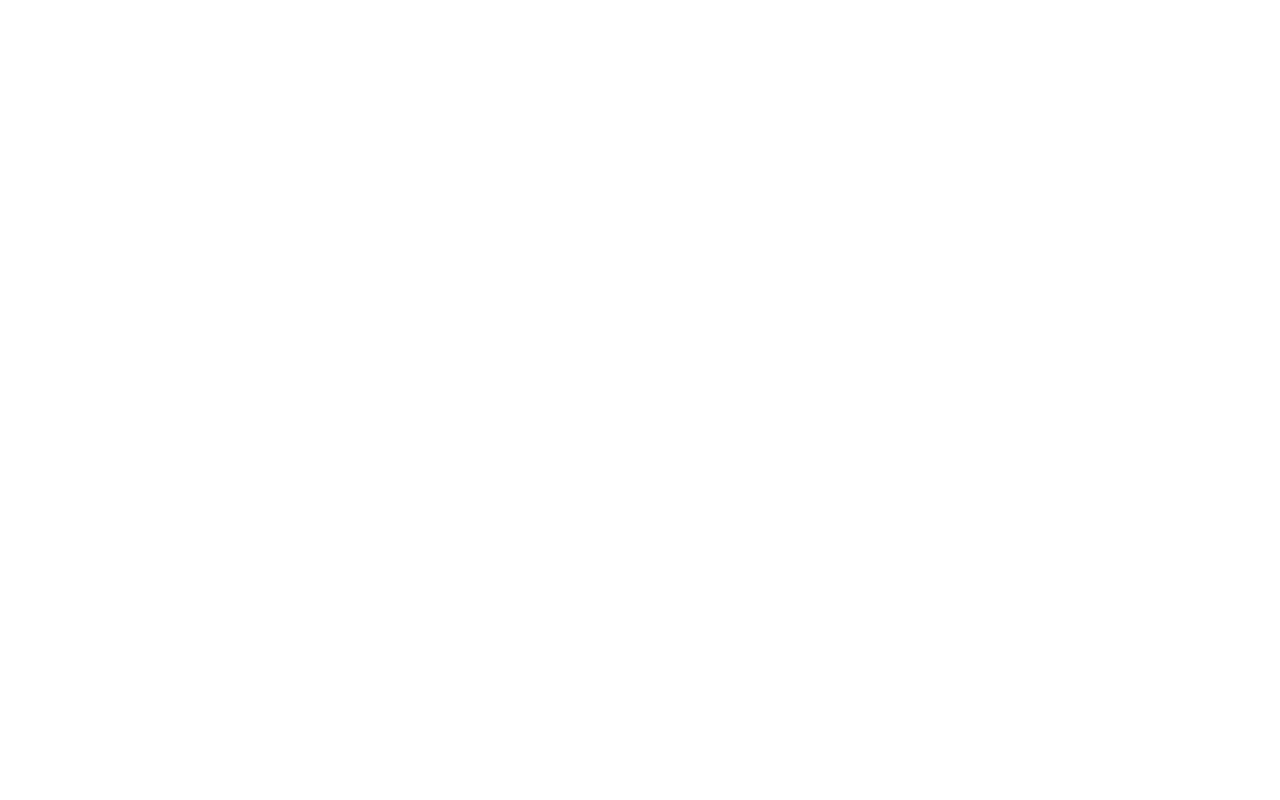
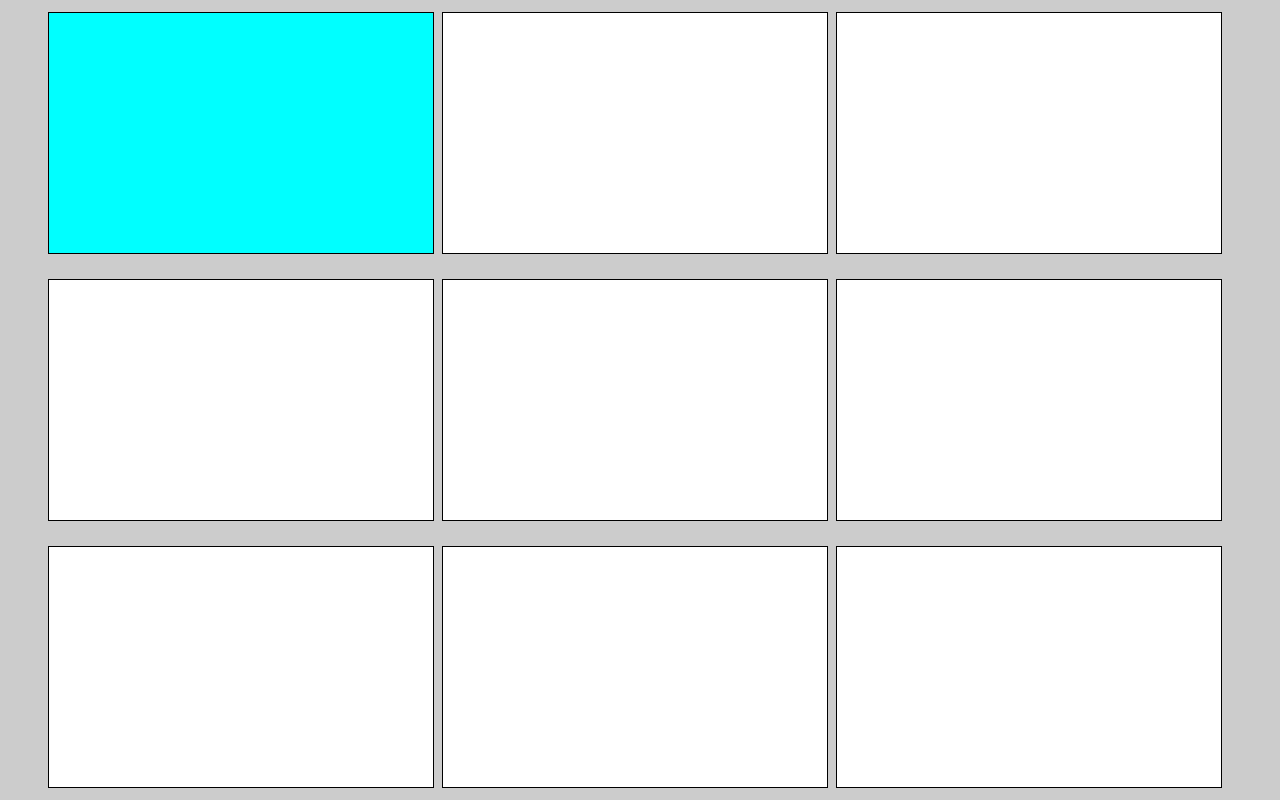
Before and after one commit to KDT-IaaS-Class-One-Group/sudoku-prac, a plain HTML site: page sample.html in a window 1280 px wide. Drawn offline with Linux system fonts and the light colour scheme.

Commit message:
기초 html 작성

```diff
--- a/sample.html
+++ b/sample.html
@@ -4,8 +4,66 @@
   <meta charset="UTF-8">
   <meta name="viewport" content="width=device-width, initial-scale=1.0">
   <title>Document</title>
+  <style>
+    *{
+      margin: 0;
+      padding: 0;
+      box-sizing: border-box;
+    }
+    li {
+      list-style: none;
+    }
+    body{
+      overflow-x: hidden;
+    }
+    #root {
+      width: 100vw;
+      height: 100vh;
+      background-color: #ccc;
+      display: flex;
+      flex-wrap: wrap;
+      justify-content: center;
+      align-items: center;
+    }
+    ul li {
+      width: 30vw;
+      height: 30vh;
+      margin-right: 10px;
+      outline: 1px solid black;
+      background-color: #fff;
+      position: relative;
+      display: flex;
+      justify-content: center;
+      align-items: center;
+    }
+    #clickDiv{
+      background-color: aqua;
+      width: 100%;
+      height: 100%;
+
+      position: absolute;
+      top:0;
+      left: 0;
+      z-index: 10;
+    }
+  </style>
 </head>
+
 <body>
+
+  <ul id="root">
+    <li id="area1">
+      <div id="clickDiv"></div>
+    </li>
+    <li id="area2"></li>
+    <li id="area3"></li>
+    <li id="area4"></li>
+    <li id="area5"></li>
+    <li id="area6"></li>
+    <li id="area7"></li>
+    <li id="area8"></li>
+    <li id="area9"></li>
+  </ul>
 
 </body>
 </html>
```
